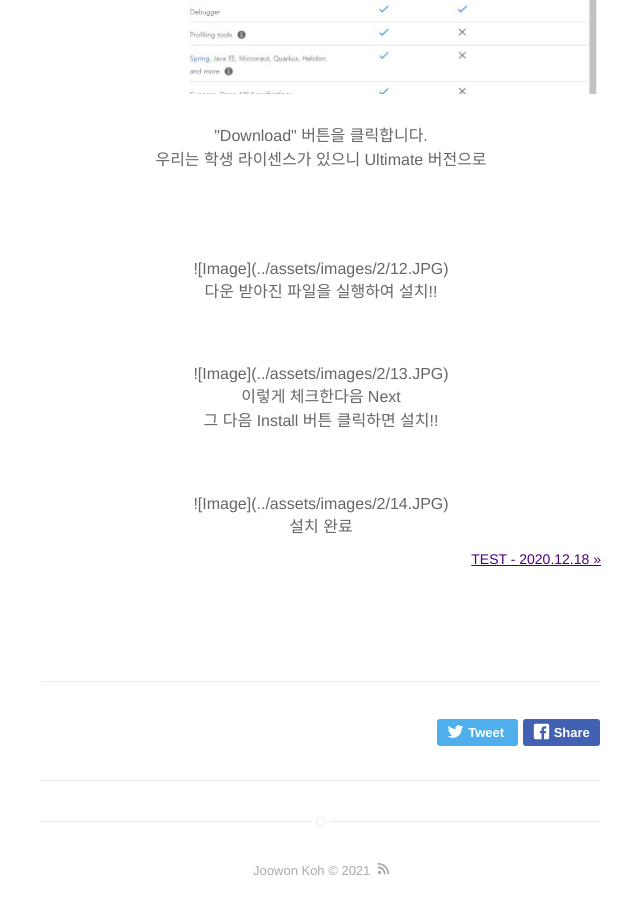
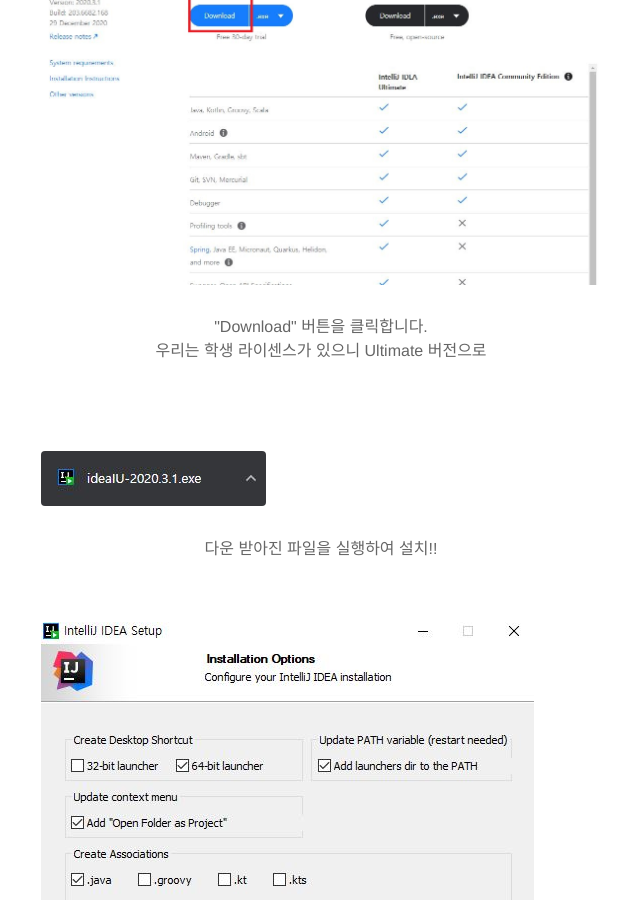
Before and after one commit to cool0505/Joowon.github.io, a Jekyll site: the page built from _posts/2020-01-01-1post.md, in a window 1280 px wide and 900 px high, scrolled down 6438 px. Shown: the whole window, without its empty margins (319-959 px from the left). Built offline with Jekyll 4.4.1, drawn with Linux system fonts in a browser that asks for light colours; some of the changed text lies outside the part shown.

Commit message:
Upload first post

```diff
--- a/_posts/2020-01-01-1post.md
+++ b/_posts/2020-01-01-1post.md
@@ -70,10 +70,9 @@ Java IDE인 이클립스(Eclipse) 보다 더 좋다는 인텔리제이 (IntelliJ
 <center>적은 이메일 접속후 메일 확인</center>
 <br>
 <br>
-<center>
 
-![Image](../assets/images/2/7.JPG)
-</center><center> -인증 메일- </center>
+
+![Image](../assets/images/2/7.JPG) <center> -인증 메일- </center>
 <center>"Confirm your account"클릭</center>
 <center>이동한 사이트에서 회원가입 정보를 기입하고</center>
 <center>"Submit"클릭</center>
@@ -106,22 +105,19 @@ Java IDE인 이클립스(Eclipse) 보다 더 좋다는 인텔리제이 (IntelliJ
 <center> 우리는 학생 라이센스가 있으니 Ultimate 버전으로 </center>
 <br>
 <br>
-<center>
+
 
 ![Image](../assets/images/2/12.JPG)
-</center>
 <center> 다운 받아진 파일을 실행하여 설치!!  </center>
 <br>
 
-<center>
+
 
 ![Image](../assets/images/2/13.JPG)
-</center>
 <center> 이렇게 체크한다음 Next </center>
 <center> 그 다음 Install 버튼 클릭하면 설치!! </center>
 <br>
-<center>
+
 
 ![Image](../assets/images/2/14.JPG)
-</center>
 <center> 설치 완료 </center>
```
